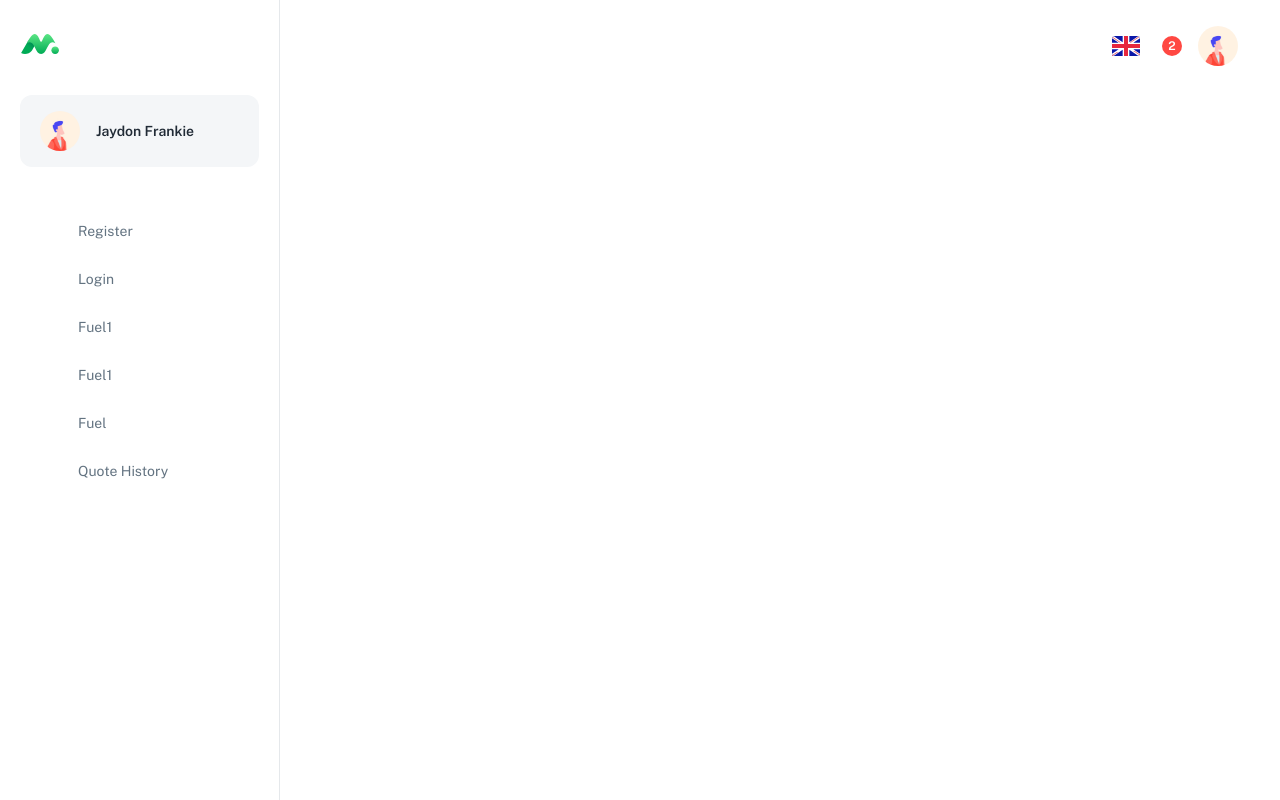
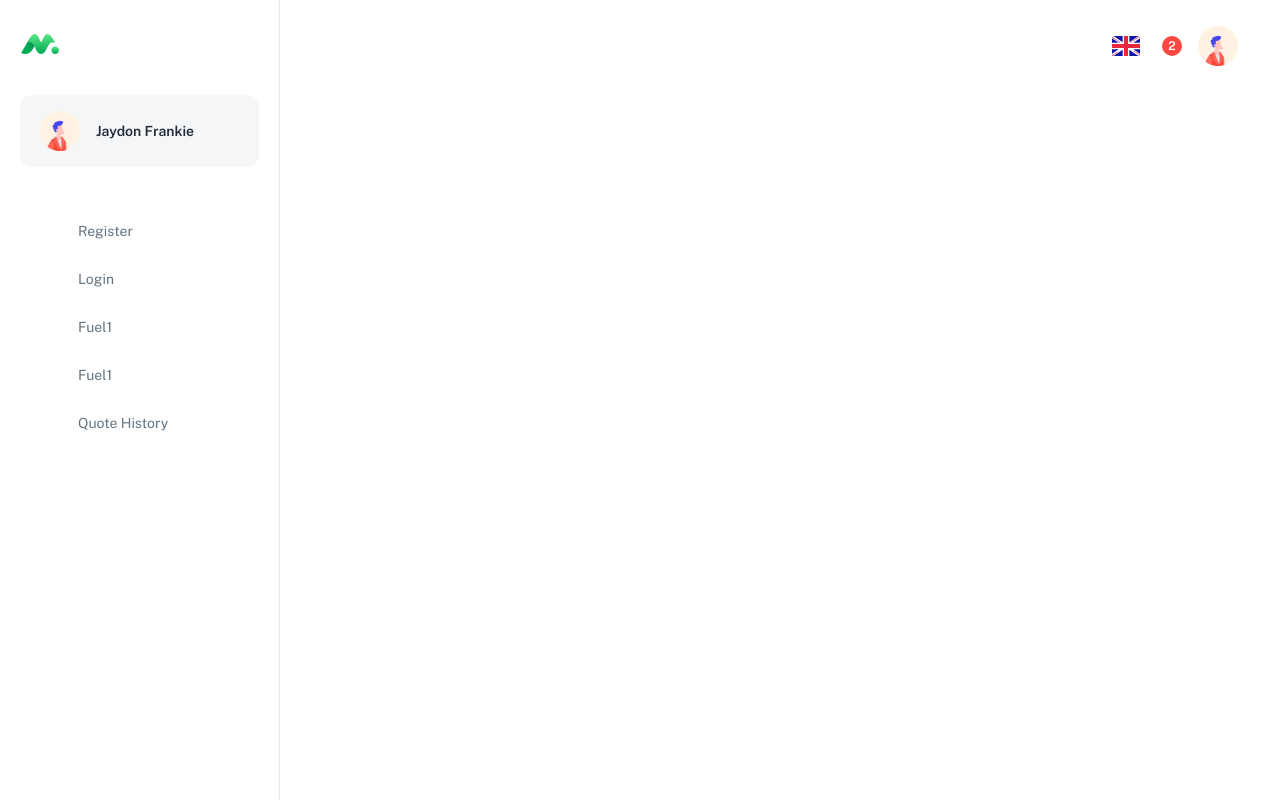
Before and after one commit to lvaldiv/COSC4353, a React (Create React App) app in the folder frontend/: page /dashboard in a window 1280 px wide. Built offline with nearby package versions, Linux system fonts and the light colour scheme; a web font is replaced by a local one.

Commit message:
Update SidebarConfig.js

```diff
--- a/frontend/src/layouts/dashboard/SidebarConfig.js
+++ b/frontend/src/layouts/dashboard/SidebarConfig.js
@@ -32,11 +32,11 @@ const sidebarConfig = [
     path: '/dashboard/app',
     icon: getIcon(shoppingBagFill)
   },
-  {
-    title: 'fuel',
-    path: '/fuel',
-    icon: getIcon(personAddFill)
-  },
+//   {
+//     title: 'fuel',
+//     path: '/fuel',
+//     icon: getIcon(personAddFill)
+//   },
   // {
   //   title: 'Fuel1',
   //   path: '/dashboard/app',
```
